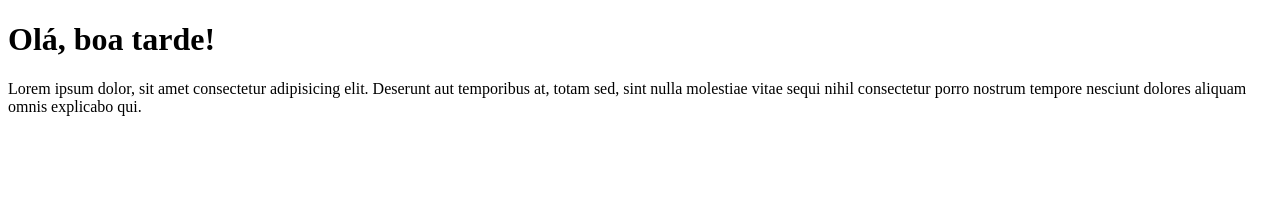
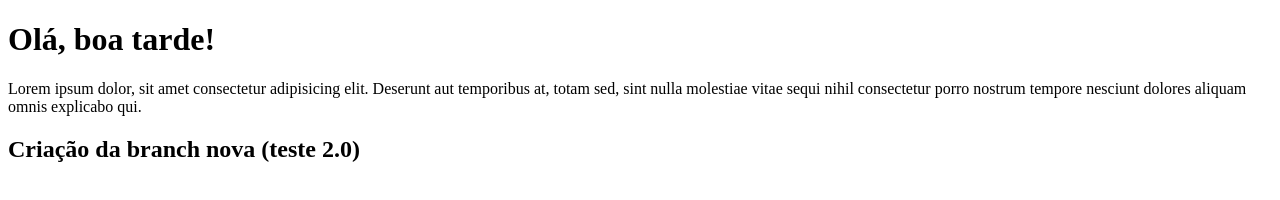
Before and after one commit to GusHilbert/TesteGit, a plain HTML site: page index.html in a window 1280 px wide. Drawn offline with Linux system fonts and the light colour scheme.

Commit message:
Commit branch 2.0

```diff
--- a/index.html
+++ b/index.html
@@ -9,5 +9,7 @@
 <body>
   <h1> Olá, boa tarde! </h1>
   <p>Lorem ipsum dolor, sit amet consectetur adipisicing elit. Deserunt aut temporibus at, totam sed, sint nulla molestiae vitae sequi nihil consectetur porro nostrum tempore nesciunt dolores aliquam omnis explicabo qui.</p>
+<h2>Criação da branch nova (teste 2.0)</h2>
+
 </body>
 </html>
```
